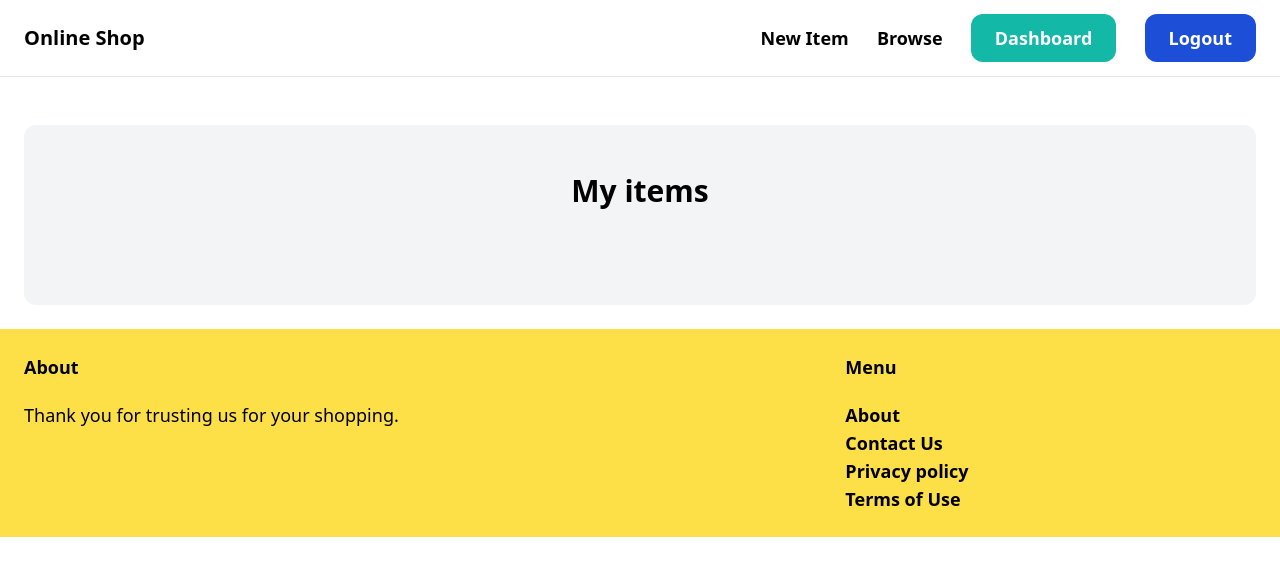
After one commit to YordanovaT/OnlineShop, a Django app: page /dashboard/ in a window 1280 px wide. The commit adds this page. Shown: the top 576 px of the page. Run offline with Django 4.2, Linux system fonts and the light colour scheme; the visitor is signed in with stand-in values (Sample User, id 1); data that the repository does not hold is empty; some libraries are stand-ins or nearby versions.

Commit message:
Added dashboard functionality to see all items of a user.

```diff
--- /dev/null
+++ b/online_shop/templates/online_shop/dashboard.html
@@ -0,0 +1,26 @@
+{% extends 'users/base.html' %}
+
+{% block title %}Dashboard{% endblock %}
+
+{% block content %}
+    <div class="mt-6 px-6 py-12 bg-gray-100 rounded-xl">
+        <h2 class="mb-12 text-3xl text-center font-semibold">My items</h2>
+
+        <div class="grid grid-cols-3 gap-3">
+            {% for item in items %}
+                <div>
+                    <a href="{% url 'item:detail' item.id %}">
+                        <div>
+                            <img src="{{ item.image.url }}" class="rounded-t-xl">
+                        </div>
+
+                        <div class="p-6 bg-white rounded-b-xl">
+                            <h2 class="text-2xl">{{ item.name }}</h2>
+                            <p class="text-gray-500">Price: {{ item.price }}</p>
+                        </div>
+                    </a>
+                </div>
+            {% endfor %}
+        </div>
+    </div>
+{% endblock %}
--- a/online_shop/urls.py
+++ b/online_shop/urls.py
@@ -1,9 +1,13 @@
 """Module providing the users app urls."""
 
+from django.contrib.auth.decorators import login_required
 from django.urls import path, include
 from . import views
 
+app_name = 'shop'
+
 urlpatterns = [
     path('contact/', views.ContactFormView.as_view(), name='contact'),
+    path('dashboard/', login_required(views.DashboardView.as_view()), name='dashboard'),
     path('', views.IndexView.as_view(), name='base'),
 ]
--- a/online_shop/views.py
+++ b/online_shop/views.py
@@ -30,3 +30,13 @@ class IndexView(View):
         context['categories'] = categories
 
         return render(request, 'users/base.html', context)
+
+
+class DashboardView(View):
+    """ Class view used for the index page """
+    def get(self, request):
+        context={}
+        items= Item.objects.filter(created_by=request.user)
+
+        context['items']=items
+        return render(request, 'online_shop/dashboard.html', context)
--- a/users/templates/users/index.html
+++ b/users/templates/users/index.html
@@ -16,6 +16,8 @@
             <a href="{% url 'item:add-item' %}" class="text-lg font-semibold hover:text-gray-500">New Item</a>
             <a href="#" class="text-lg font-semibold hover:text-gray-500">Browse</a>
             {% if request.user.is_authenticated%}
+                 <a href="{% url 'shop:dashboard' %}" class="px-6 py-3 text-lg font-semibold bg-teal-500 text-white
+                    rounded-xl hover:bg-teal-700">Dashboard</a>
                 <a href="{% url 'logout' %}" class="px-6 py-3 text-lg font-semibold bg-blue-700 text-white
                     rounded-xl hover:bg-blue-500">Logout</a>
             {%else%}
@@ -43,7 +45,7 @@
             <h3 class="mb-5 text-lg font-semibold text-black-600">Menu</h3>
             <ul class="space y-2">
                 <li><a href="#" class="mb-5 text-lg font-semibold text-black-600 hover:text-teal-700">About</a></li>
-                <li><a href="{% url 'contact' %}" class="mb-5 text-lg font-semibold text-black-600 hover:text-teal-700">Contact Us</a></li>
+                <li><a href="{% url 'shop:contact' %}" class="mb-5 text-lg font-semibold text-black-600 hover:text-teal-700">Contact Us</a></li>
                 <li><a href="#" class="mb-5 text-lg font-semibold text-black-600 hover:text-teal-700">Privacy policy</a></li>
                 <li><a href="#" class="mb-5 text-lg font-semibold text-black-600 hover:text-teal-700">Terms of Use</a></li>
             </ul>
```
